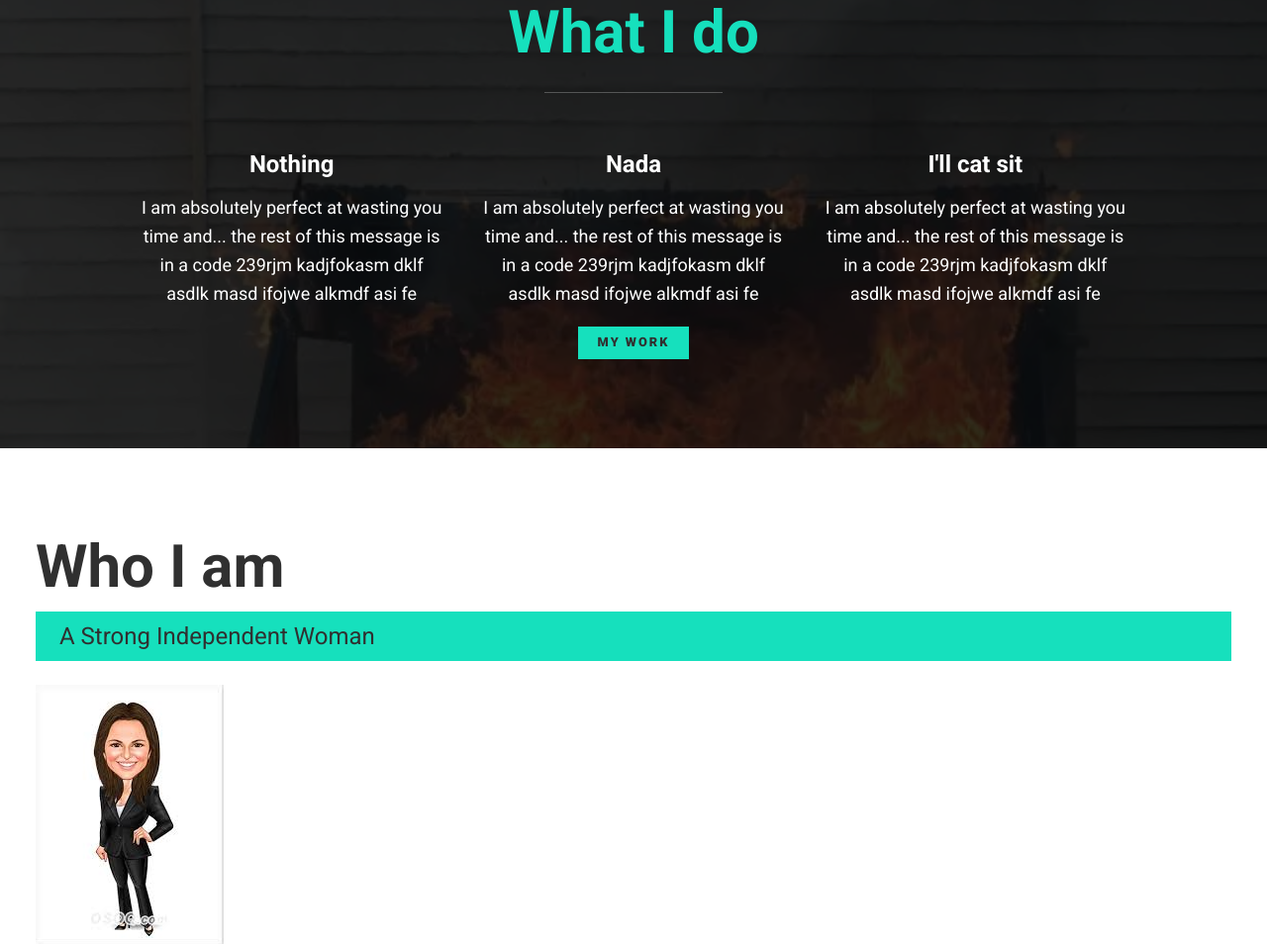
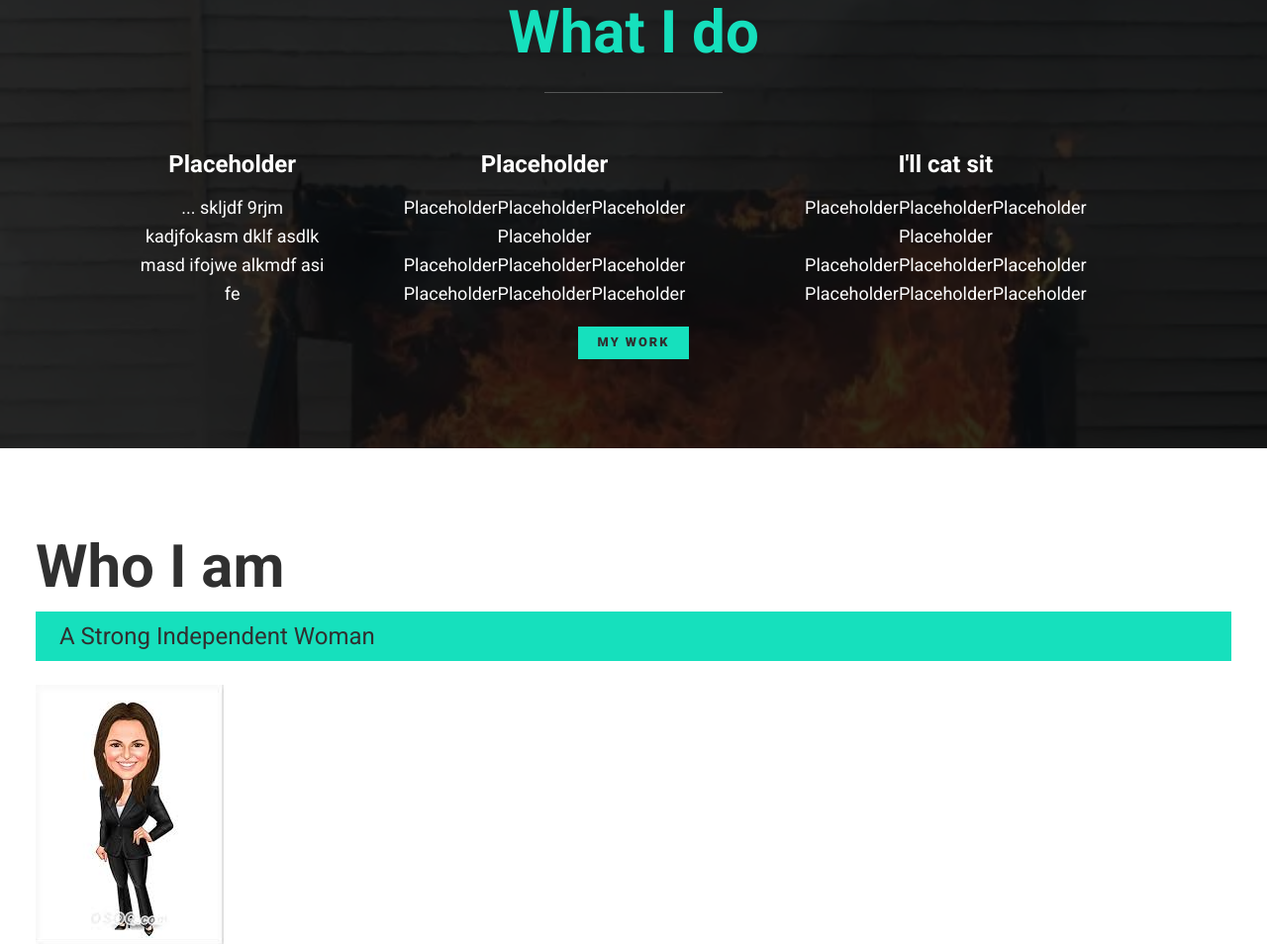
Before and after one commit to herbelinluke/learningportfolio, a plain HTML site: page index.html in a window 1280 px wide. Shown: the part 1278-2232 px from the top of the page at 99% size. Drawn offline with nearby package versions, Linux system fonts and the light colour scheme.

Commit message:
Update placeholder text

```diff
--- a/index.html
+++ b/index.html
@@ -51,24 +51,23 @@
             <h2 class="section__title section__title--services">What I do</h2>
             <div class="services">
                 <div class="service">
-                    <h3>Nothing</h3>
-                    <p>I am absolutely perfect at wasting you time and...
-                        the rest of this message is in a code 239rjm kadjfokasm
+                    <h3>Placeholder</h3>
+                    <p>... skljdf 9rjm kadjfokasm
                         dklf asdlk masd ifojwe alkmdf asi fe </p>
                 </div> <!-- / service -->
 
                 <div class="service">
-                    <h3>Nada</h3>
-                    <p>I am absolutely perfect at wasting you time and...
-                        the rest of this message is in a code 239rjm kadjfokasm
-                        dklf asdlk masd ifojwe alkmdf asi fe </p>
+                    <h3>Placeholder</h3>
+                    <p>PlaceholderPlaceholderPlaceholder Placeholder
+                        PlaceholderPlaceholderPlaceholder
+                        PlaceholderPlaceholderPlaceholder </p>
                 </div> <!-- / service -->
 
                 <div class="service">
                     <h3>I'll cat sit</h3>
-                    <p>I am absolutely perfect at wasting you time and...
-                        the rest of this message is in a code 239rjm kadjfokasm
-                        dklf asdlk masd ifojwe alkmdf asi fe </p>
+                    <p>PlaceholderPlaceholderPlaceholder Placeholder
+                        PlaceholderPlaceholderPlaceholder
+                        PlaceholderPlaceholderPlaceholder </p>
                 </div> <!-- / service -->
             </div> <!-- / services -->
 
```
